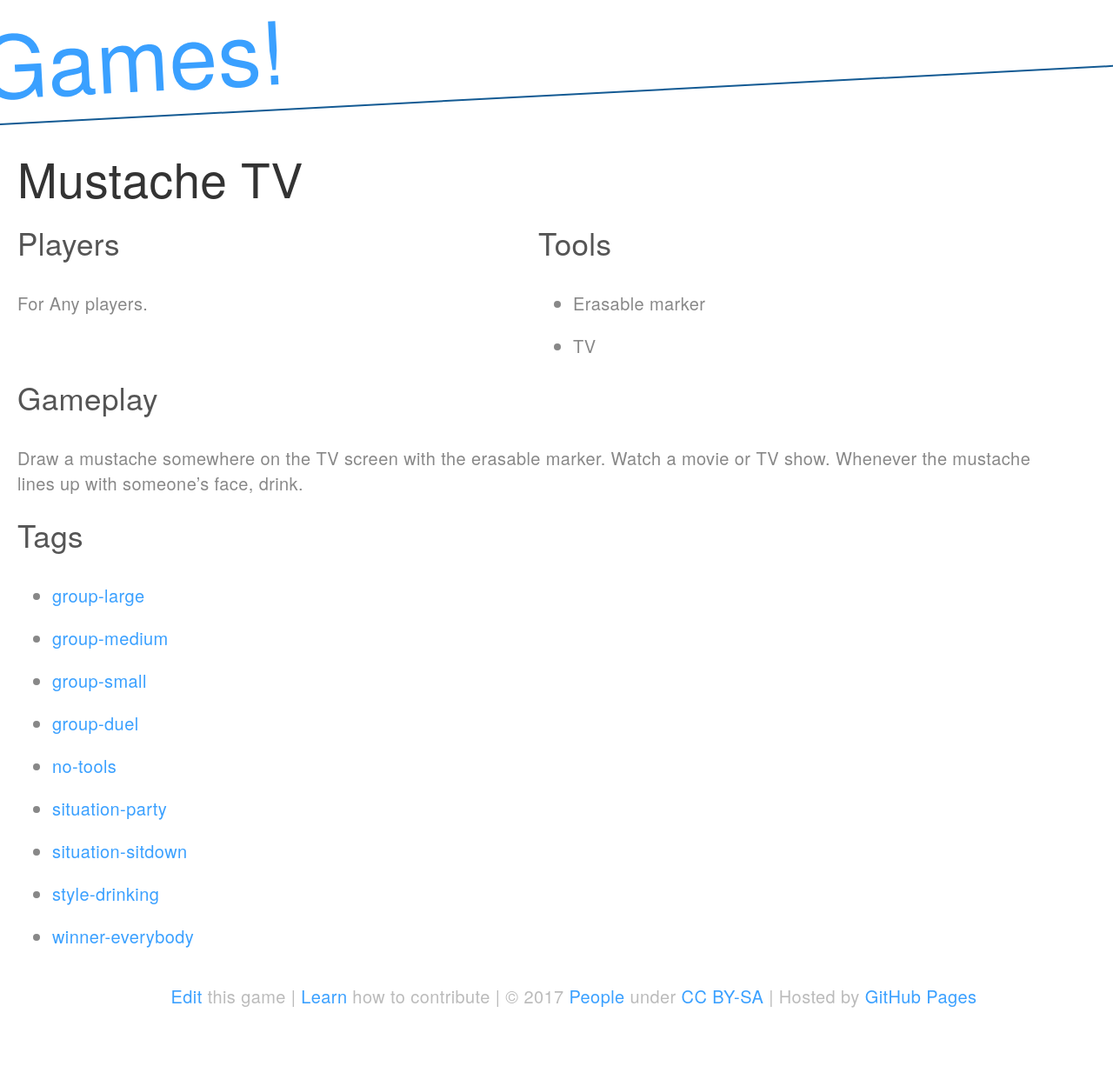
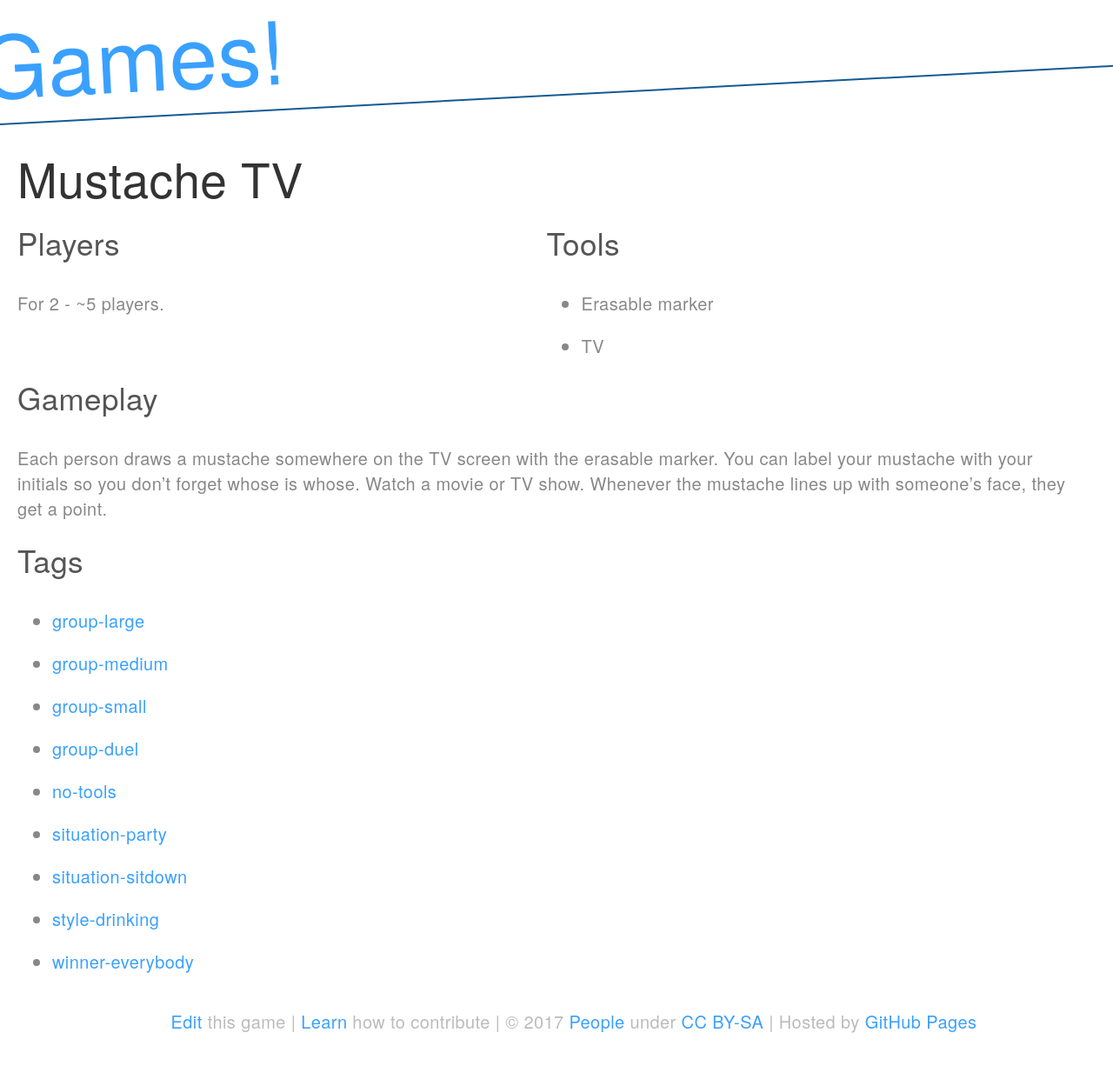
Before and after one commit to davidselassie/games, a Jekyll site: the page built from _games/mustachetv.md, in a window 1280 px wide. Shown: the whole page at 87% size. Built offline with Jekyll 4.4.1, drawn with Linux system fonts in a browser that asks for light colours; before the commit the page ends 1220 px from its top, so only the background shows below that.

Commit message:
Update mustachetv.md

```diff
--- a/_games/mustachetv.md
+++ b/_games/mustachetv.md
@@ -12,10 +12,13 @@ tags:
   - winner-everybody
 
 oneliner: Put mustaches on TV
-players: Any
+players: 2 - ~5
 tools:
   - Erasable marker
   - TV
 ---
 # Gameplay
-Draw a mustache somewhere on the TV screen with the erasable marker. Watch a movie or TV show. Whenever the mustache lines up with someone's face, drink.
+Each person draws a mustache somewhere on the TV screen with the erasable marker.
+You can label your mustache with your initials so you don't forget whose is whose.
+Watch a movie or TV show.
+Whenever the mustache lines up with someone's face, they get a point.
```
